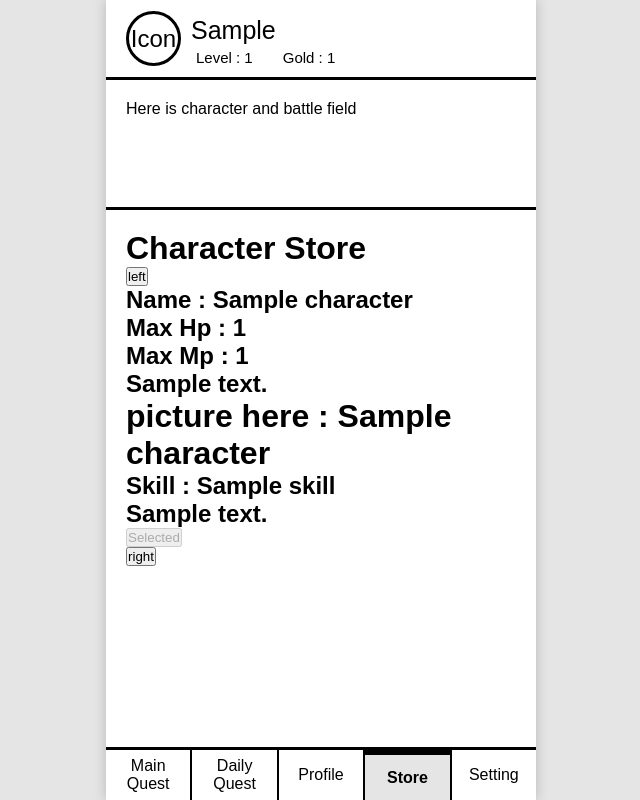
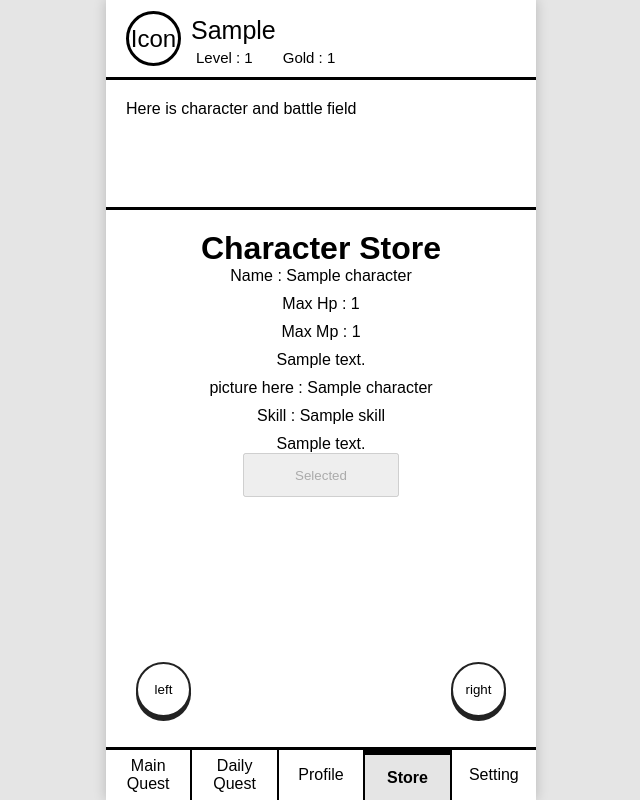
Before and after one commit to HUA-XINHUI/UofG_Dissertation, a Django app: page /store/ in a window 1280 px wide. Shown: the whole page, without its empty margins (319-959 px from the left). Run offline with Django 5.2, Linux system fonts and the light colour scheme; a user stored in the database is signed in; tables that the repository leaves empty hold one stand-in row (values such as "Sample post").

Commit message:
polish many CSS

```diff
--- a/challenge/skills.py
+++ b/challenge/skills.py
@@ -32,7 +32,6 @@ def process_after_correct_skill(request):
         return
 
 def process_after_wrong_skill(request):
-    # character = Character.objects.get(id=request.session["character_id"])
     buffs = request.session["buffs"]
     if "Cloak of Stealth" in buffs:
         request.session["current_hp"] += 1
@@ -45,7 +44,6 @@ def process_after_wrong_skill(request):
         return
 
 def process_after_challenge_ending(request, gold_reward, exp_reward):
-    # character = Character.objects.get(id=request.session["character_id"])
     buffs = request.session["buffs"]
     if "Greedy" in buffs:
         gold_reward += 20
--- a/config/urls.py
+++ b/config/urls.py
@@ -1,19 +1,3 @@
-"""
-URL configuration for config project.
-
-The `urlpatterns` list routes URLs to views. For more information please see:
-    https://docs.djangoproject.com/en/5.2/topics/http/urls/
-Examples:
-Function views
-    1. Add an import:  from my_app import views
-    2. Add a URL to urlpatterns:  path('', views.home, name='home')
-Class-based views
-    1. Add an import:  from other_app.views import Home
-    2. Add a URL to urlpatterns:  path('', Home.as_view(), name='home')
-Including another URLconf
-    1. Import the include() function: from django.urls import include, path
-    2. Add a URL to urlpatterns:  path('blog/', include('blog.urls'))
-"""
 from django.contrib import admin
 from django.urls import include, path
 
--- a/frontend/src/Question.css
+++ b/frontend/src/Question.css
@@ -3,7 +3,6 @@
     --bg-app: #f7f6f2;
     --bg-section: #efede7;
     --bg-card: #ffffff;
-
     --text-main: #222;
     --border-main: #222;
 }
@@ -88,7 +87,6 @@ body {
     width: 100%;
     padding: 10px;
 }
-
 
 .answer-options {
     width: 100%;
--- a/frontend/src/Question.jsx
+++ b/frontend/src/Question.jsx
@@ -4,15 +4,12 @@ import "./Question.css"
 function Question(props) {
 
     const questionData = props.questionData
-    const title = questionData.title
-    const description = questionData.description
     const explanation = questionData.explanation
     const options = questionData.options
 
     const [selectedOptionId, setSelectedOptionId] = useState(null)
     const checkCount = props.checkCount
     const showDialog = props.showDialog
-    const isEnd = props.isEnd
     const isWin = props.isWin
     const [showResult, setShowResult] = useState(false)
 
--- a/frontend/src/app.jsx
+++ b/frontend/src/app.jsx
@@ -32,7 +32,7 @@ function App(props) {
         setQuestionData((oldData) => {
             return { ...oldData, ...data.questionData }
         })
-        setCheckCount( checkCount + 1)
+        setCheckCount( checkCount + 1 )
         setShowDialog(data.showDialog)
         setIsEnd(data.isEnd)
         setIsWin(data.isWin)
--- a/store/models.py
+++ b/store/models.py
@@ -39,7 +39,7 @@ class Character(models.Model):
         choices=AttackType.choices)
 
     skill = models.ForeignKey(
-        "store.Skill",
+        "Skill",
         to_field="id",
         on_delete=models.PROTECT,
         related_name="characters",
@@ -72,7 +72,6 @@ Max uses count : if item, the max uses count in one challenge
 Resource cost : if mana, the mana cost
 """
 class Skill(models.Model):
-
     id = models.BigAutoField(primary_key=True)
     name = models.CharField(max_length=30)
     description = models.TextField(blank=True)
@@ -86,7 +85,6 @@ class Skill(models.Model):
     )
 
     effect_value = models.IntegerField()
-
     class ResourceType(models.TextChoices):
         NONE = "none"
         MANA = "mana"
@@ -95,7 +93,6 @@ class Skill(models.Model):
         max_length=20,
         choices=ResourceType.choices,
     )
-
     resource_cost = models.PositiveIntegerField(blank=True, null=True)
 
     def __str__(self):
--- a/store/static/store/css/store.css
+++ b/store/static/store/css/store.css
@@ -1,4 +1,55 @@
+#character-store {
+    width: 100%;
+    height: 100%;
+    display: flex;
+    flex-direction: column;
+    align-items: center;
+}
 
-.hidden {
+.character-cards {
+    flex: 1;
+    display: flex;
+    flex-direction: column;
+    align-items: center;
+    width: 100%;
+    text-align: center;
+}
+
+.character-cards-info {
+    width: 100%;
+    display: flex;
+    flex-direction: column;
+    align-items: center;
+    gap: 10px;
+}
+
+.status-buttons {
+    margin-top: auto;
+    width: 70%;
+    height: 44px;
+    flex-shrink: 0;
+}
+
+.switch-buttons {
+    margin-top: auto;
+    margin-bottom: 10px;
+    width: 100%;
+    display: flex;
+    justify-content: space-between;
+    align-items: center;
+    padding: 0 10px 0px;
+}
+
+#left-button,
+#right-button {
+    width: 55px;
+    height: 55px;
+    border: 2px solid #222;
+    border-radius: 50%;
+    background: white;
+    box-shadow: 0 4px 0 #222;
+}
+
+.character-cards.hidden {
     display: none;
 }
--- a/store/templates/store/store.html
+++ b/store/templates/store/store.html
@@ -9,21 +9,14 @@
 {% endblock %}
 
 {% block main %}
+<div id="character-store">
 
-    <h1
-        id="character-store"
+    <div
+        id="character-store-logo"
         data-selected-character-id = "{{ current_character_id }}"
     >
-    Character Store
-    </h1>
-
-    <button
-        class="switch-buttons"
-        id="left-button"
-    >
-        left
-    </button>
-
+        <h1>Character Store</h1>
+    </div>
 
     {% for character in characters %}
 
@@ -34,20 +27,24 @@
             name="character_id"
             value="{{ character.id }}"
         >
+
             <div
                 class="character-cards"
                 data-character-id="{{ character.id }}"
             >
-                <h2>Name : {{ character.name }}</h2>
-                <h2>Max Hp : {{ character.max_hp }}</h2>
-                <h2>Max Mp : {{ character.max_mp }}</h2>
-                <h2>{{ character.description }}</h2>
-                <h1>picture here : {{ character.name }}</h1>
-                <h2>Skill : {{ character.skill.name }}</h2>
-                <h2>{{ character.skill.description }}</h2>
+                <div class="character-cards-info">
+                    <p>Name : {{ character.name }}</p>
+                    <p>Max Hp : {{ character.max_hp }}</p>
+                    <p>Max Mp : {{ character.max_mp }}</p>
+                    <p>{{ character.description }}</p>
+                    <p>picture here : {{ character.name }}</p>
+                    <p>Skill : {{ character.skill.name }}</p>
+                    <p>{{ character.skill.description }}</p>
+
                 {% if not character.id in unlocked_characters_id %}
-                <h2>Unlock Price : {{ character.unlock_price }}</h2>
+                    <p>Unlock Price : {{ character.unlock_price }}</p>
                 {% endif %}
+                </div>
 
                 {% if character.id == user.user_profile.selected_character.id %}
                 <button
@@ -76,24 +73,29 @@
                     Buy
                 </button>
                 {% endif %}
+
             </div>
         </form>
     {% endfor %}
 
+    <div class="switch-buttons">
+        <button id="left-button">
+            left
+        </button>
 
-    <button
-        id="right-button"
-        class="switch-buttons"
-    >
+        <button id="right-button">
             right
         </button>
+    </div>
+
+</div>
 
 <script>
 
     const characterCards = document.querySelectorAll(".character-cards");
     const statusButtons = document.querySelectorAll(".status-buttons");
 
-        const characterStore = document.querySelector("#character-store")
+    const characterStore = document.querySelector("#character-store-logo")
     const selectedCharacterId = Number(characterStore.dataset.selectedCharacterId)
     let currentIndex = selectedCharacterId
 
--- a/store/views.py
+++ b/store/views.py
@@ -1,14 +1,10 @@
 from django.shortcuts import render
 from django.contrib import messages
+
 from .models import Character
 from userprofile.models import UserAsset
 
-
-from challenge import utility
-
 def home(request):
-
-    utility.clear_challenge_sessions(request)
 
     user = request.user
     characters = Character.objects.all()
```
Also changed, not shown: mainquest/static/mainquest/css/mainquest.css (+40 -0 lines), mainquest/templates/mainquest/mainquest.html (+12 -9 lines), note.txt (deleted, +0 -9 lines). Lines whose indentation alone changed are shown as unchanged.
